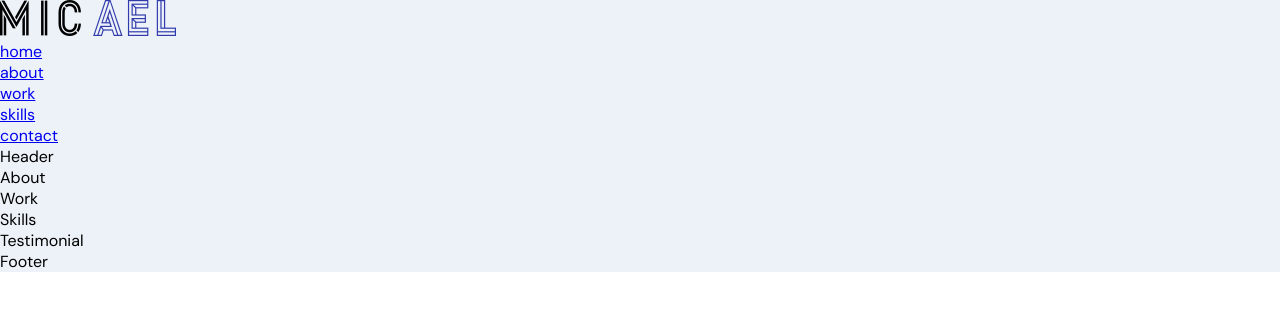
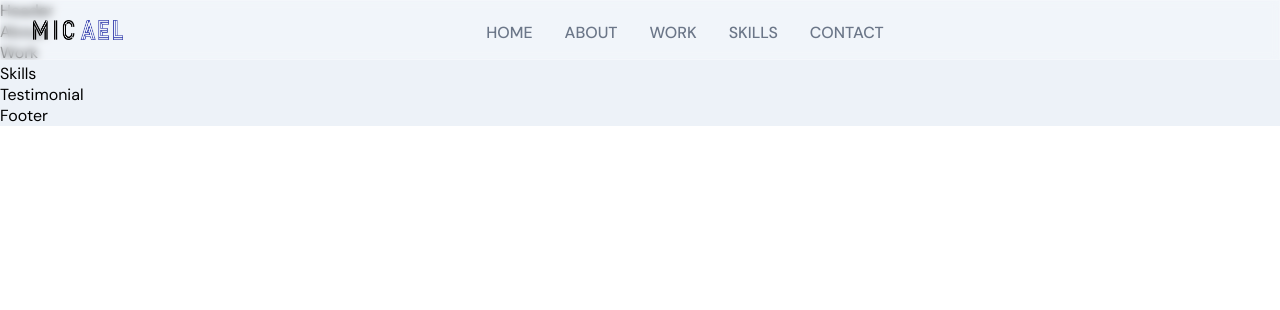
Before and after one commit to FahadHameed89/Portfolio-React-Sanity, a React (Create React App) app in the folder frontend_react/: page / in a window 1280 px wide. Shown: the top 310 px of the page. Built offline with nearby package versions, Linux system fonts and the light colour scheme.

Commit message:
Styling the navbar to look better, updating Navbar.scss

```diff
--- a/frontend_react/src/App.js
+++ b/frontend_react/src/App.js
@@ -7,7 +7,6 @@
   return (
     <div className='app'>
         <Navbar />
-
         <Header />
         <About />
         <Work />
--- a/frontend_react/src/components/Navbar/Navbar.jsx
+++ b/frontend_react/src/components/Navbar/Navbar.jsx
@@ -5,13 +5,13 @@
 
 const Navbar = () => {
   return (
-    <nav>
-        <div>
+    <nav className='app__navbar'>
+        <div className='app__navbar-logo'>
             <img src={images.logo} alt="logo" />
         </div>
-        <ul>
+        <ul className='app__navbar-links'>
             {['home', 'about', 'work', 'skills', 'contact'].map((item) => (
-                <li key={`link-${item}`}>
+                <li className='app__flex p-flex' key={`link-${item}`}>
                     <div />
                     <a href={`#${item}`}>{item}</a>
                 </li>
--- a/frontend_react/src/components/Navbar/Navbar.scss
+++ b/frontend_react/src/components/Navbar/Navbar.scss
@@ -0,0 +1,73 @@
+.app__navbar {
+    width: 100%;
+    display: flex;
+    justify-content: space-between;
+    align-items: center;
+    padding: 1rem 2rem;
+    background: rgba(255, 255, 255, 0.25);
+    backdrop-filter: blur(4px);
+    -webkit-backdrop-filter: blur(4px);
+    border: 1px solid rgba(255, 255, 255, 0.18);
+    position: fixed;
+    z-index: 2;
+
+}
+
+.app__navbar-logo {
+    display: flex;
+    justify-content: flex-start;
+    align-items: center;
+
+    img {
+        width: 90px;
+        height: 20px;
+
+        @media screen and (min-width: 2000px) {
+
+            width: 180px;
+            height: 40px;
+        }
+    }
+}
+
+.app__navbar-links {
+    flex: 1;
+    display: flex;
+    justify-content: center;
+    align-items: center;
+
+    list-style: none;
+
+    li {
+        margin: 0 1rem;
+        cursor: pointer;
+        flex-direction: column;
+
+        div {
+            width: 5px;
+            height: 5px;
+            background: transparent;
+            border-radius: 50%;
+
+            margin-botton: 5px;
+        }
+
+        a {
+            color: var(--gray-color);
+            text-decoration: none;
+            flex-direction: column;
+            text-transform: uppercase;
+            font-weight: 500;
+            transition: all 0.3s ease-in-out;
+
+            &:hover {
+                color: var(--secondary-color);
+            }
+        }
+        &:hover {
+            div {
+                background-color: var(--secondary-color);
+            }
+        }
+    }
+}
--- a/frontend_react/src/constants/index.js
+++ b/frontend_react/src/constants/index.js
@@ -1 +1 @@
-export {default as images} from './images';
+export { default as images } from './images';
```
